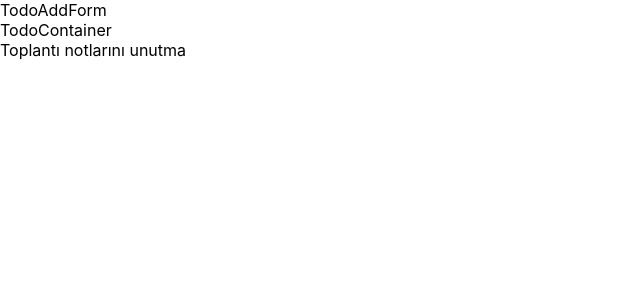
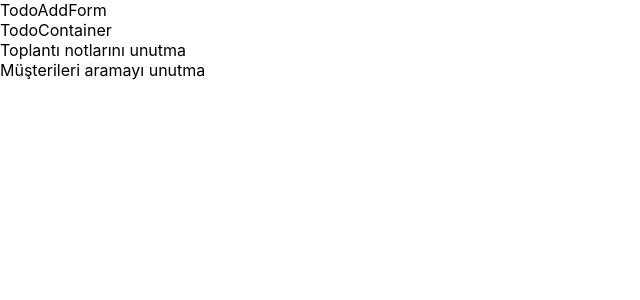
Before and after one commit to muslumhanerol/ToDo_App_With_ContextAPI, a React (Create React App) app in the folder todo_app_contextapi/: page / in a window 1280 px wide. Shown: the top 300 px of the page, without its empty margins (0-640 px from the left). Built offline with nearby package versions, Linux system fonts and the light colour scheme.

Commit message:
Update TodoContainer.js

```diff
--- a/todo_app_contextapi/src/Components/TodoContainer.js
+++ b/todo_app_contextapi/src/Components/TodoContainer.js
@@ -8,6 +8,8 @@ const TodoContainer = () => {
 
             <div>TodoContainer</div>
             <div>{context.taskList[0].desc}</div>
+            <div>{context.taskList[1].desc}</div>
+
 
         </>
     )
```
